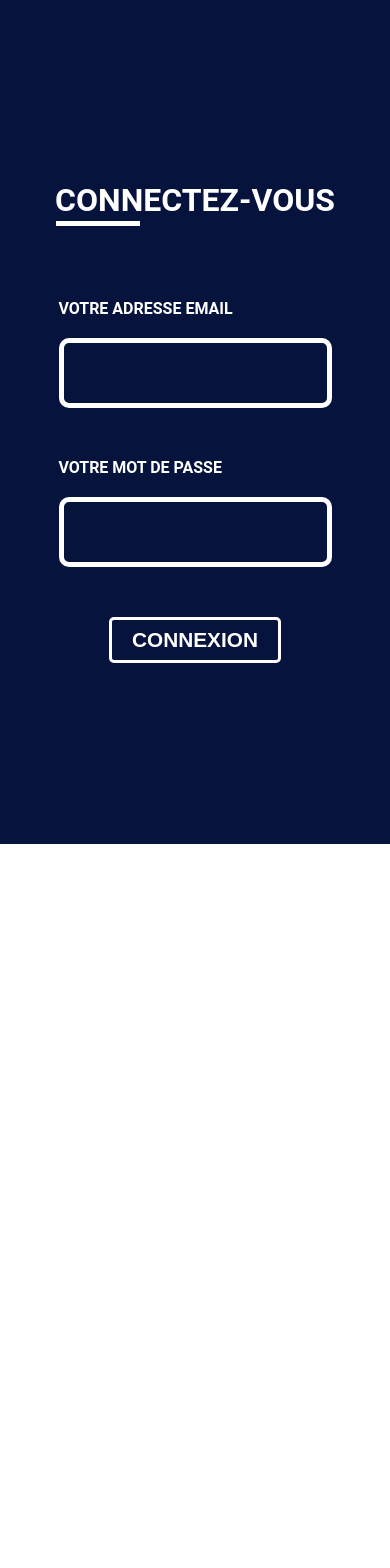
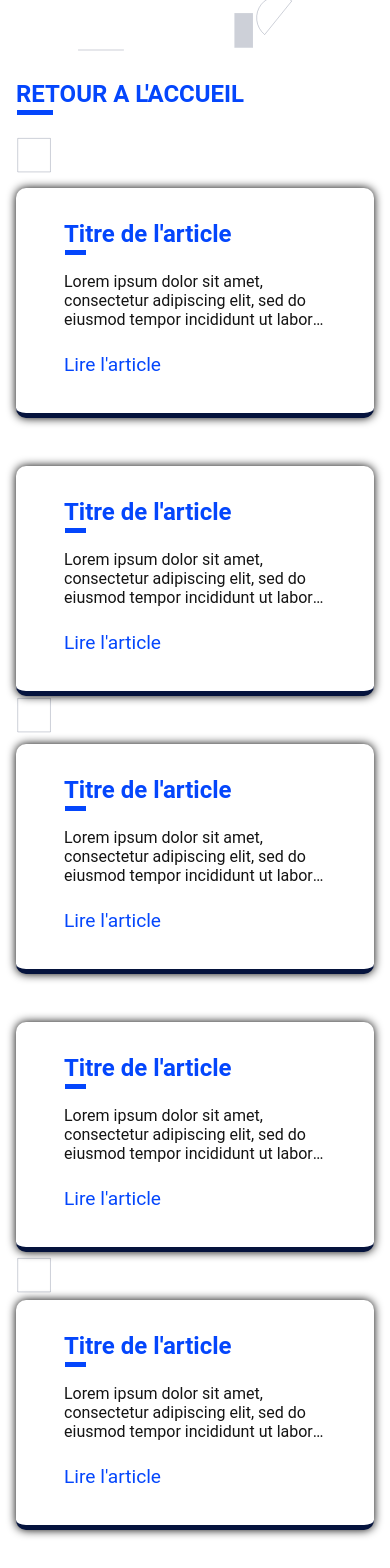
Before and after one commit to RMrenex/FunCodeTournamentOld, a React (Create React App) app: page / in a window 390 px wide. Shown: the top 1568 px of the page. Before the commit the page ends 844 px from the top, so only its background shows below. Built offline with nearby package versions, Linux system fonts and the light colour scheme.

Commit message:
add index blog page with responsive

```diff
--- a/src/App.js
+++ b/src/App.js
@@ -1,3 +1,4 @@
+// MAIN PAGE
 import Hero from './components/Hero';
 import About from './components/About';
 import Podium from './components/Podium';
@@ -7,16 +8,26 @@ import Footer from './components/Footer';
 // LOGIN PAGE
 import Login from './components/Login';
 
+// INDEX BLOG PAGE
+import Blog from './components/Blog';
+
+
 function App() {
   return (
     <div className="App">
-{/*    <Hero />
+      {/*MAIN PAGE*/}
+      {/*<Hero />
       <About />
       <Podium />
       <Calendar />
       <Footer /> */}
 
-      <Login />
+      {/*LOGIN PAGE*/}
+      {/* <Login /> */}
+
+      {/*INDEX BLOG PAGE*/}
+      <Blog />
+      <Footer />
     </div>
   );
 }
--- /dev/null
+++ b/src/components/Blog.js
@@ -0,0 +1,44 @@
+import React from "react";
+
+const Blog = () => {
+
+    return (
+        <div className="blog-container">
+            <a href="#" className="blog-container__link">RETOUR A L'ACCUEIL</a>
+            <div className="article-container">
+                <article className="article">
+                    <h2 className="article__title">Titre de l'article</h2>
+                    <p className="article__text">Lorem ipsum dolor sit amet, consectetur adipiscing elit, sed do eiusmod tempor incididunt ut labore et dolore magna aliqua. Ut enim ad minim veniam, quis nostrud exercitation ullamco laboris nisi ut aliquip ex ea commodo consequat. Duis aute irure dolor in reprehenderit in voluptate velit esse cillum dolore eu fugiat nulla pariatur</p>
+                    <a href="" className="article__link">Lire l'article</a>
+                </article>
+
+                <article className="article">
+                    <h2 className="article__title">Titre de l'article</h2>
+                    <p className="article__text">Lorem ipsum dolor sit amet, consectetur adipiscing elit, sed do eiusmod tempor incididunt ut labore et dolore magna aliqua. Ut enim ad minim veniam, quis nostrud exercitation ullamco laboris nisi ut aliquip ex ea commodo consequat. Duis aute irure dolor in reprehenderit in voluptate velit esse cillum dolore eu fugiat nulla pariatur</p>
+                    <a href="" className="article__link">Lire l'article</a>
+                </article>
+
+                <article className="article">
+                    <h2 className="article__title">Titre de l'article</h2>
+                    <p className="article__text">Lorem ipsum dolor sit amet, consectetur adipiscing elit, sed do eiusmod tempor incididunt ut labore et dolore magna aliqua. Ut enim ad minim veniam, quis nostrud exercitation ullamco laboris nisi ut aliquip ex ea commodo consequat. Duis aute irure dolor in reprehenderit in voluptate velit esse cillum dolore eu fugiat nulla pariatur</p>
+                    <a href="" className="article__link">Lire l'article</a>
+                </article>
+
+                <article className="article">
+                    <h2 className="article__title">Titre de l'article</h2>
+                    <p className="article__text">Lorem ipsum dolor sit amet, consectetur adipiscing elit, sed do eiusmod tempor incididunt ut labore et dolore magna aliqua. Ut enim ad minim veniam, quis nostrud exercitation ullamco laboris nisi ut aliquip ex ea commodo consequat. Duis aute irure dolor in reprehenderit in voluptate velit esse cillum dolore eu fugiat nulla pariatur</p>
+                    <a href="" className="article__link">Lire l'article</a>
+                </article>
+
+                <article className="article">
+                    <h2 className="article__title">Titre de l'article</h2>
+                    <p className="article__text">Lorem ipsum dolor sit amet, consectetur adipiscing elit, sed do eiusmod tempor incididunt ut labore et dolore magna aliqua. Ut enim ad minim veniam, quis nostrud exercitation ullamco laboris nisi ut aliquip ex ea commodo consequat. Duis aute irure dolor in reprehenderit in voluptate velit esse cillum dolore eu fugiat nulla pariatur</p>
+                    <a href="" className="article__link">Lire l'article</a>
+                </article>
+            </div>
+        </div>
+    );
+
+}
+
+export default Blog;
--- /dev/null
+++ b/src/scss/components/_article.scss
@@ -0,0 +1,37 @@
+.article{
+    padding: 2rem 3rem;
+    width: 100%;
+    height: 230px;
+    background-color: $white;
+    border-bottom: 5px solid $dark-blue;
+    border-radius: 10px;
+    box-shadow: 0px 0px 10px 0px #000000;
+    margin-bottom: 3rem;
+    &__title{
+        color: $light-blue;
+        position: relative;
+        &::before{
+            content : "";
+            position: absolute;
+            top: 30px;
+            left: 1px;
+            width: 8%;
+            border-bottom: 5px solid $light-blue;
+        }
+    }
+    &__text{
+        color: $black;
+        margin: 1.5rem 0rem;
+        display: -webkit-box;
+        -webkit-line-clamp: 3;
+        -webkit-box-orient: vertical;
+        overflow: hidden;
+    }
+    &__link{
+        color: $light-blue;
+        font-size: 1.2rem;
+        &:hover{
+            text-decoration: underline;
+        }
+    }
+}
--- a/src/scss/main.scss
+++ b/src/scss/main.scss
@@ -11,6 +11,7 @@
 @import "./components/section-title";
 @import "./components/podium-card";
 @import "./components/calendar";
+@import "./components/article";
 
 // LAYOUTS
 @import "./layouts/navbar";
@@ -20,4 +21,5 @@
 @import "./layouts/footer";
 
 // PAGES
-@import "./pages/login"
+@import "./pages/login";
+@import "./pages/blog"
--- /dev/null
+++ b/src/scss/pages/_blog.scss
@@ -0,0 +1,36 @@
+.blog-container{
+    padding: 10rem 25rem;
+    display: flex;
+    justify-content: center;
+    flex-direction: column;
+    width: 100%;
+    @media screen and (max-width: 1440px){
+        padding: 10rem 10rem;
+    }
+    @media screen and (max-width: 768px){
+        padding: 5rem 1rem;
+    }
+    &__link{
+        color: $light-blue;
+        font-weight: bold;
+        font-size: 1.5rem;
+        margin-bottom: 5rem;
+        position: relative;
+        width: 100%;
+        &::before{
+            content : "";
+            position: absolute;
+            top: 30px;
+            left: 1px;
+            width: 10%;
+            border-bottom: 5px solid $light-blue;
+            transition: width 0.3s;
+        }
+        &:hover{
+            &::before{
+                width: 24%;
+                border-color: $light-blue;
+            }
+        }
+    }
+}
```
